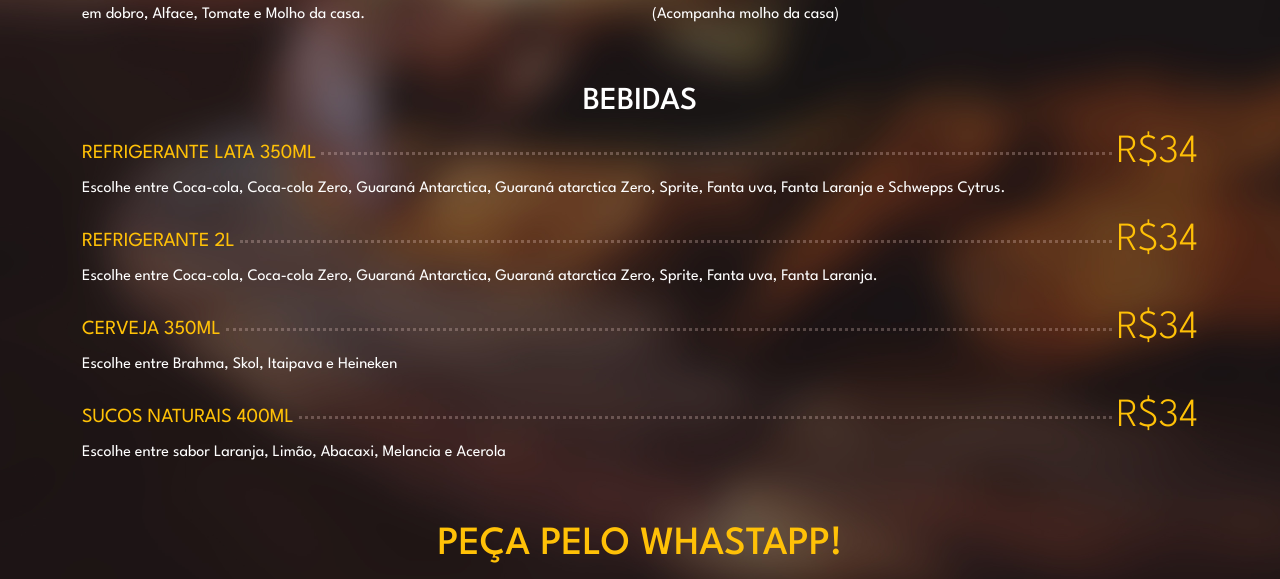
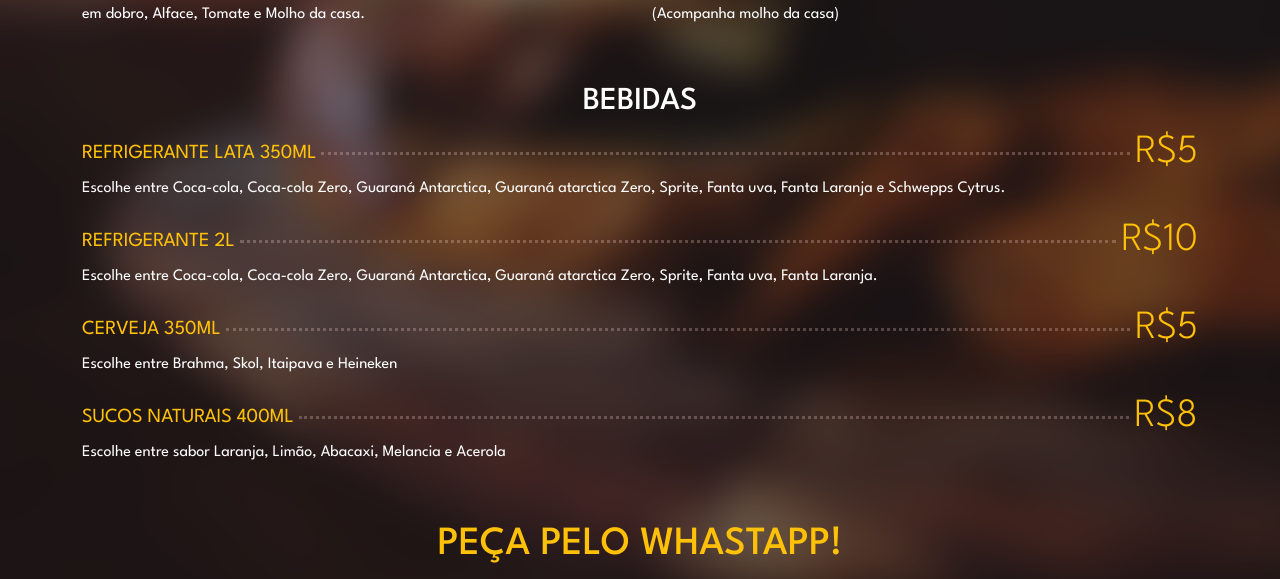
Before and after one commit to Lucasarkh/house-smash-burguer, a plain HTML site: page cardapio.html in a window 1280 px wide. Shown: the part 1266-1845 px from the top of the page. Drawn offline with nearby package versions, Linux system fonts and the light colour scheme.

Commit message:
Update cardapio.html

```diff
--- a/cardapio.html
+++ b/cardapio.html
@@ -211,7 +211,7 @@
                         <div class="d-flex justify-content-end align-items-center menu">
                             <p class="text-warning m-0 fs-5">REFRIGERANTE LATA 350ML</p>
                             <hr class="burguer__dot flex-fill">
-                            <p class="text-warning m-0 display-6">R$34</p>
+                            <p class="text-warning m-0 display-6">R$5</p>
                         </div>
                         <div>
                             <p class="text-white fs-6">Escolhe entre Coca-cola, Coca-cola Zero, Guaraná Antarctica, Guaraná atarctica Zero, Sprite, Fanta uva, Fanta Laranja e Schwepps Cytrus.</p>
@@ -222,7 +222,7 @@
                         <div class="d-flex justify-content-end align-items-center menu">
                             <p class="text-warning m-0 fs-5">REFRIGERANTE 2L</p>
                             <hr class="burguer__dot flex-fill">
-                            <p class="text-warning m-0 display-6">R$34</p>
+                            <p class="text-warning m-0 display-6">R$10</p>
                         </div>
                         <div>
                             <p class="text-white fs-6">Escolhe entre Coca-cola, Coca-cola Zero, Guaraná Antarctica, Guaraná atarctica Zero, Sprite, Fanta uva, Fanta Laranja.</p>
@@ -233,7 +233,7 @@
                         <div class="d-flex justify-content-end align-items-center menu">
                             <p class="text-warning m-0 fs-5">CERVEJA 350ML</p>
                             <hr class="burguer__dot flex-fill">
-                            <p class="text-warning m-0 display-6">R$34</p>
+                            <p class="text-warning m-0 display-6">R$5</p>
                         </div>
                         <div>
                             <p class="text-white fs-6">Escolhe entre Brahma, Skol, Itaipava e Heineken</p>
@@ -244,7 +244,7 @@
                         <div class="d-flex justify-content-end align-items-center menu">
                             <p class="text-warning m-0 fs-5">SUCOS NATURAIS 400ML</p>
                             <hr class="burguer__dot flex-fill">
-                            <p class="text-warning m-0 display-6">R$34</p>
+                            <p class="text-warning m-0 display-6">R$8</p>
                         </div>
                         <div>
                             <p class="text-white fs-6">Escolhe entre sabor Laranja, Limão, Abacaxi, Melancia e Acerola</p>
```
